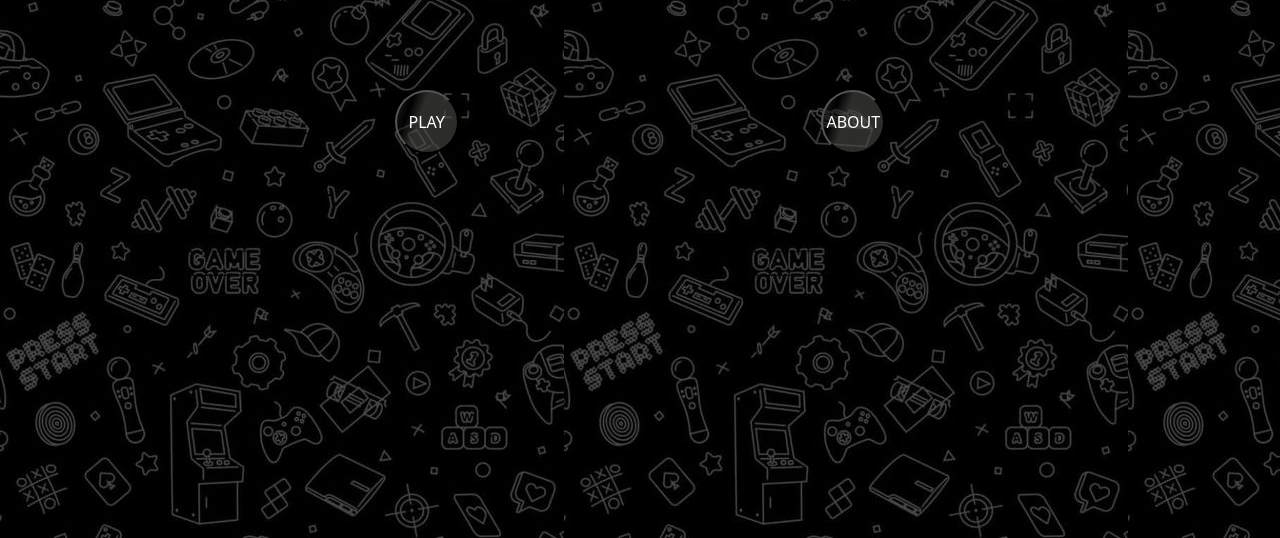
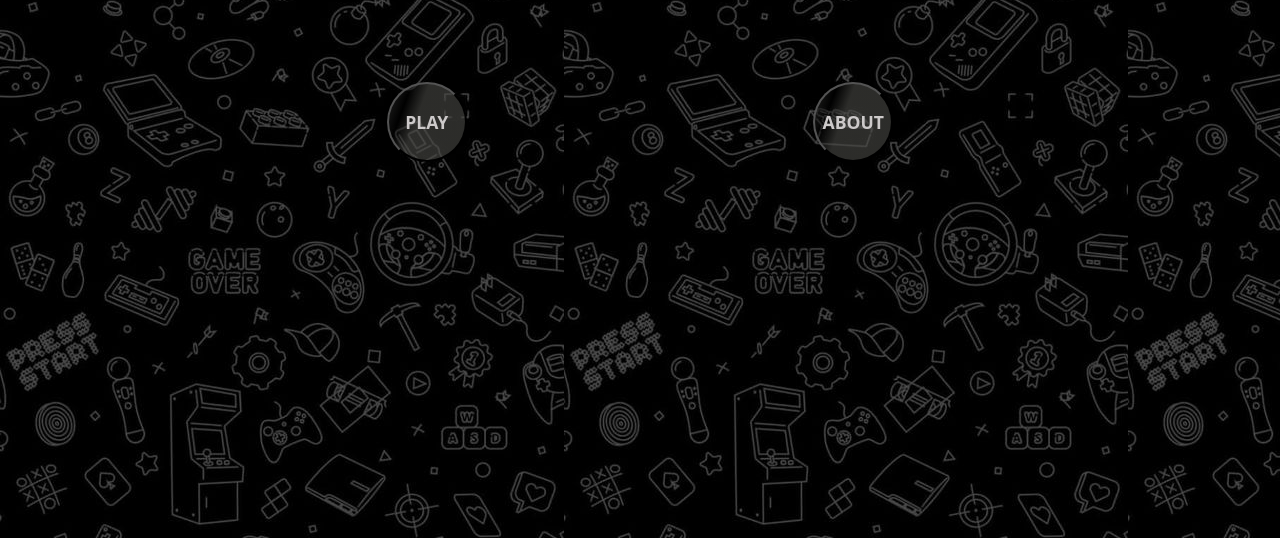
Before and after one commit to GonzaloLlatser/gl_fsd0423_bootstrap_retoMastermind, a plain HTML site: page index.html in a window 1280 px wide. Shown: the part 262-800 px from the top of the page. Drawn offline with nearby package versions, Linux system fonts and the light colour scheme.

Commit message:
feat: Genera cambios de estilo, se incluye nueva maqueta de proyecto

```diff
--- a/css/styles.css
+++ b/css/styles.css
@@ -23,7 +23,7 @@ body{
 }
 
 #btnplay, #btnabout{
-    height: 4em; width: 4em;
+    height: 5em; width: 5em;
     border-radius: 50%;
     cursor: pointer; /* cursor */
     transition-duration: 0.4s;
@@ -38,5 +38,10 @@ body{
 
 .btn-link{
     text-decoration: none;
-    color: rgb(255, 255, 255);
 }
+
+.textbtn{
+    font-size: 110%;
+    font-weight: bold;
+    color: rgb(205, 202, 202);
+}
--- a/index.html
+++ b/index.html
@@ -34,19 +34,21 @@
         <div class="row justify-content-center m-0">
             <div class="col d-flex justify-content-center align-items-center col-md-4 mt-5 ">
                 <button type="button" class="btn-fluid" id="btnplay">
-                    <a class="btn-link" href="#">PLAY</a>
+                    <a class="btn-link textbtn" href="#">PLAY</a>
                 </button>
             </div>
 
             <div class="col d-flex justify-content-center align-items-center col-md-4 mt-5 ">
                 <button type="button" class="btn-fluid" id="btnabout">
-                    <a class="btn-link" href="#">ABOUT</a>
+                    <a class="btn-link textbtn" href="#">ABOUT</a>
                 </button>
             </div>
         </div>
     </div>
 
     <!-- queda pendiente saber xq razon no peudo cambiar el color azul del texto de los botones -->
+    <!-- ademas es necesario poner el nombre del juego? opiniones -->
+    <!-- ver tema de poder ver el repo en el movil -->
 
 
 
```
Also changed, not shown: img/proyectomaqueta.jpg (added).
